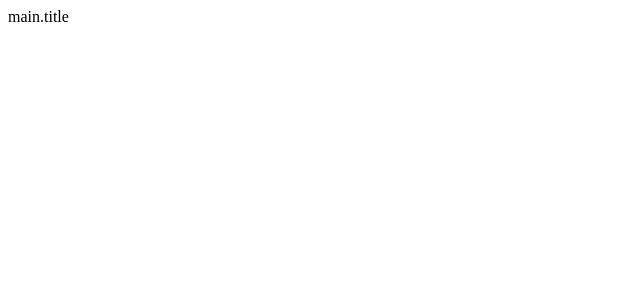
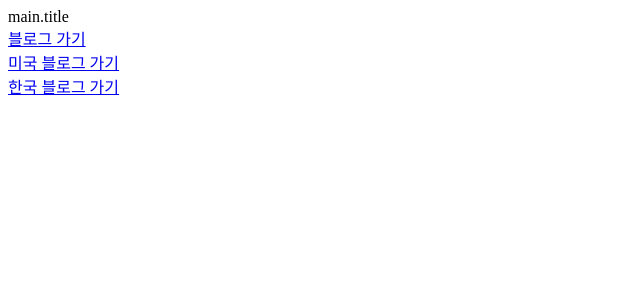
Before and after one commit to leejiwoo2002/next-i18n, a Next.js app: page / in a window 1280 px wide. Shown: the top 300 px of the page, without its empty margins (0-640 px from the left). Built offline with nearby package versions, Linux system fonts and the light colour scheme.

Commit message:
feat : router Link 컴포넌트 추가

```diff
--- a/pages/blog/index.tsx
+++ b/pages/blog/index.tsx
@@ -1,6 +1,7 @@
 import type { NextPage } from 'next';
 import Head from 'next/head';
 import { useTranslation } from 'react-i18next';
+import Link from 'next/link';
 
 const Blog: NextPage = () => {
   const { t } = useTranslation();
@@ -12,6 +13,9 @@ const Blog: NextPage = () => {
         <meta name="description" content={t('blog.description')} />
       </Head>
       <div>{t('blog.title')}</div>
+      <Link href="/">
+        <a>메인으로 가기</a>
+      </Link>
     </>
   );
 };
--- a/pages/index.tsx
+++ b/pages/index.tsx
@@ -1,6 +1,7 @@
 import type { NextPage } from 'next';
 import Head from 'next/head';
 import { useTranslation } from 'react-i18next';
+import Link from 'next/link';
 
 const Home: NextPage = () => {
   const { t } = useTranslation();
@@ -12,6 +13,19 @@ const Home: NextPage = () => {
         <meta name="description" content={t('main.description')} />
       </Head>
       <div>{t('main.title')}</div>
+      <Link href="/blog">
+        <a>블로그 가기</a>
+      </Link>
+      <div>
+        <Link href="/blog" locale="en">
+          <a>미국 블로그 가기</a>
+        </Link>
+      </div>
+      <div>
+        <Link href="/blog" locale="ko">
+          <a>한국 블로그 가기</a>
+        </Link>
+      </div>
     </>
   );
 };
```
